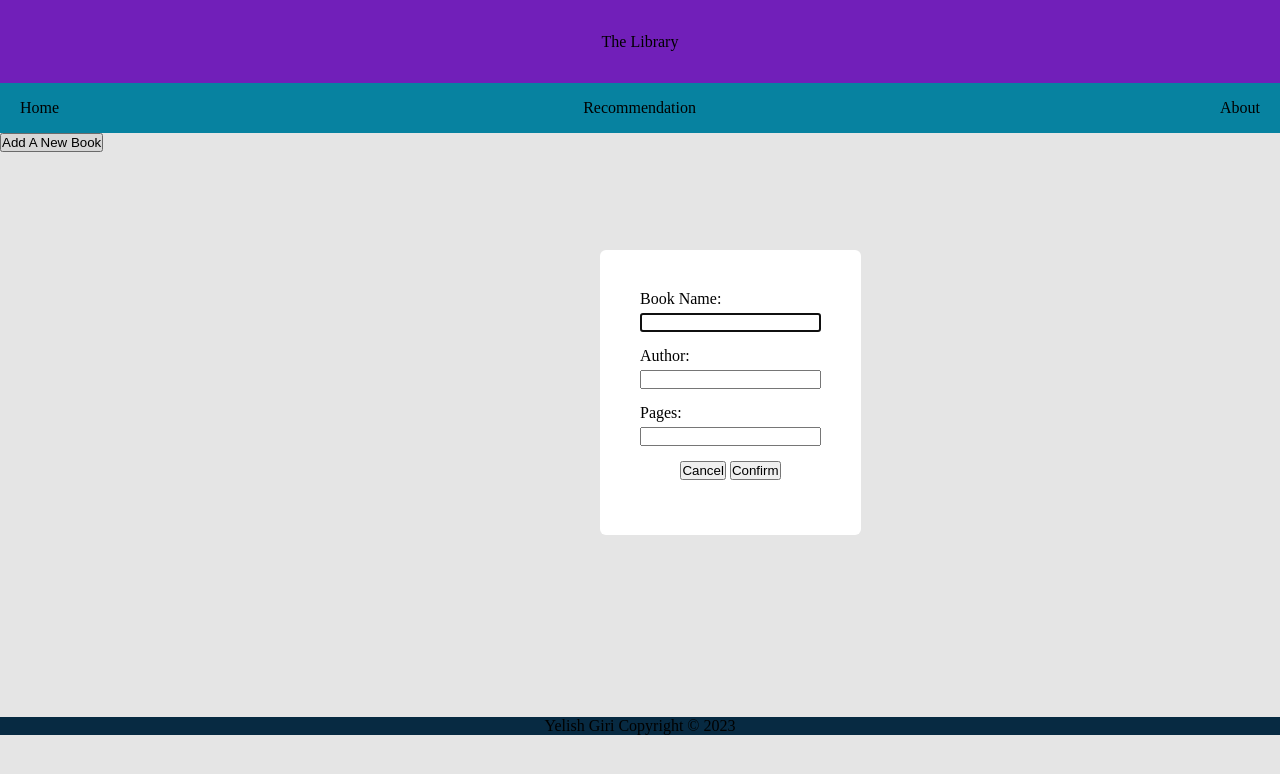
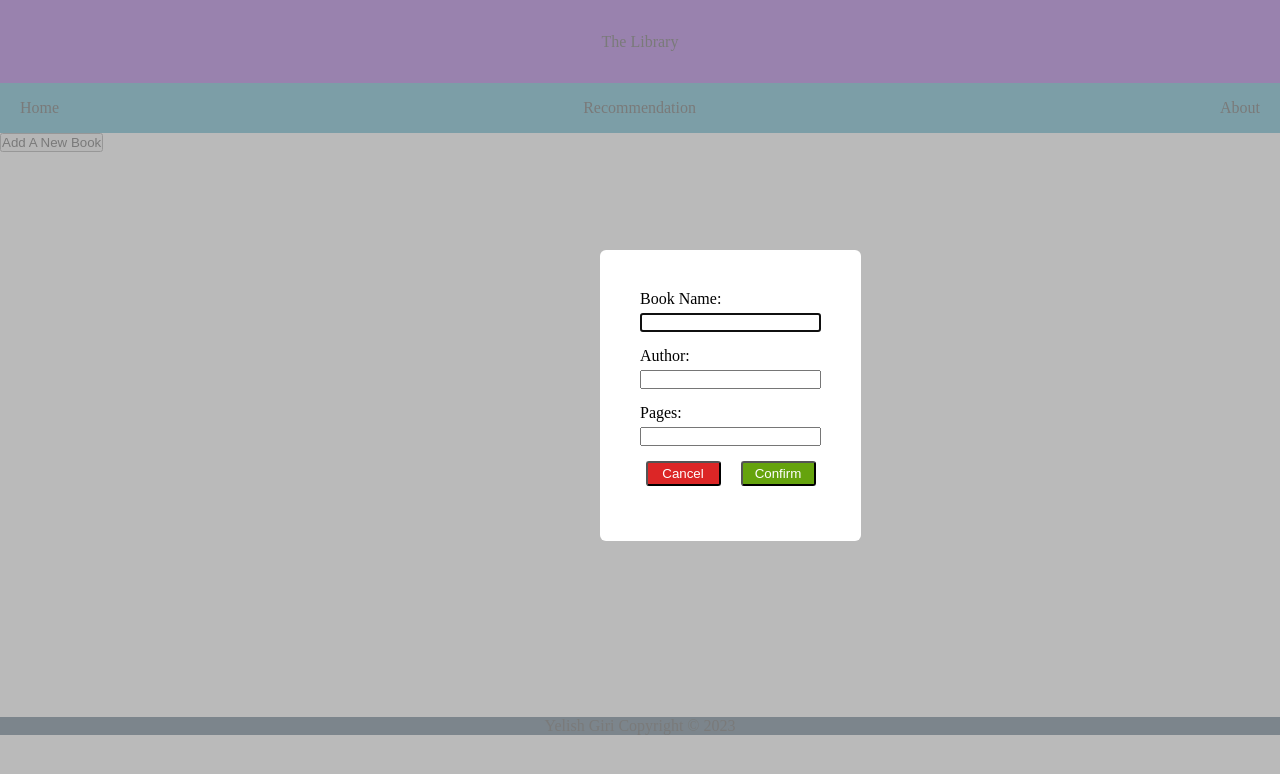
Before and after one commit to GrapeJuice11111/the-library-webapp, a plain HTML site: page index.html in a window 1280 px wide. Both pictures are taken after a click on the button "Add A New Book". Drawn offline with Linux system fonts and the light colour scheme.

Commit message:
Design The BackDrop And Buttons With Selectors

```diff
--- a/styles.css
+++ b/styles.css
@@ -72,3 +72,34 @@ label{
    justify-content: center;
    gap: 5px;
 }
+
+
+::backdrop{
+    background-color: #a3a3a3;
+    opacity: 0.75;
+
+}
+
+
+
+
+.endBtn{
+    display: flex;
+    gap: 20px;
+}
+
+.endBtn > button{
+    border-radius: 3px;
+    width: 75px;
+    height: 25px;
+    color: white;
+    font-family: sans-serif;
+}
+
+.endBtn > button[type="submit"]{
+    background-color: #65a30d;
+}
+
+.endBtn > button[type="button"]{
+    background-color: #dc2626;
+}
```
